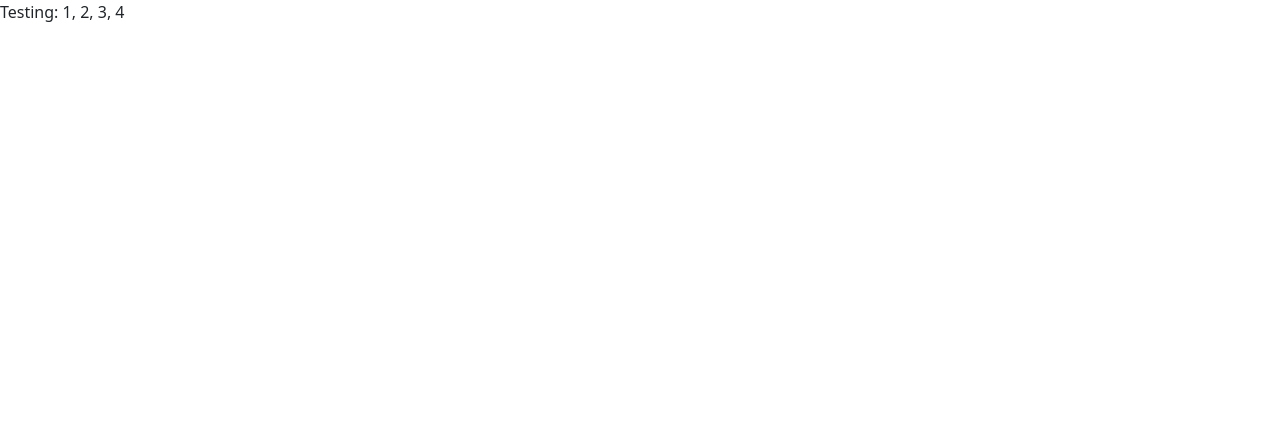
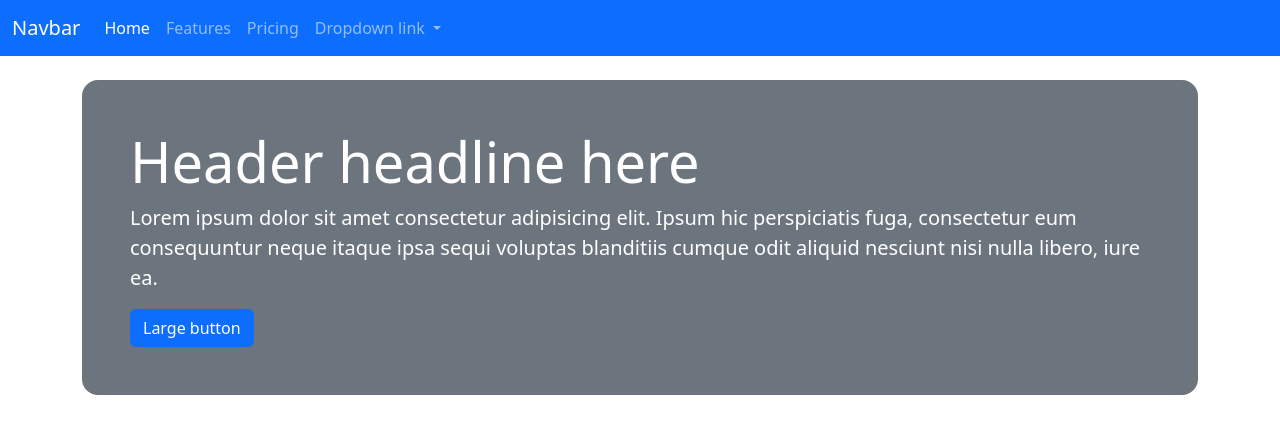
Before and after one commit to graciewarhurst/gracie-bootstrap, a website: page src/index.html in a window 1280 px wide. Drawn offline with nearby package versions, Linux system fonts and the light colour scheme; files that its build step writes are made by us from their sources; files whose address does not match are found by name.

Commit message:
nav and jumbo added

```diff
--- a/src/index.html
+++ b/src/index.html
@@ -9,7 +9,44 @@
 
 <body>
   <!-- Content starts here -->
-  <p>Testing: 1, 2, 3, 4</p>
+  <nav class="navbar navbar-expand-lg bg-primary" data-bs-theme="dark">
+    <div class="container-fluid">
+      <a class="navbar-brand" href="#">Navbar</a>
+      <button class="navbar-toggler" type="button" data-bs-toggle="collapse" data-bs-target="#navbarNavDropdown" aria-controls="navbarNavDropdown" aria-expanded="false" aria-label="Toggle navigation">
+        <span class="navbar-toggler-icon"></span>
+      </button>
+      <div class="collapse navbar-collapse" id="navbarNavDropdown">
+        <ul class="navbar-nav">
+          <li class="nav-item">
+            <a class="nav-link active" aria-current="page" href="#">Home</a>
+          </li>
+          <li class="nav-item">
+            <a class="nav-link" href="#">Features</a>
+          </li>
+          <li class="nav-item">
+            <a class="nav-link" href="#">Pricing</a>
+          </li>
+          <li class="nav-item dropdown">
+            <a class="nav-link dropdown-toggle" href="#" role="button" data-bs-toggle="dropdown" aria-expanded="false">
+              Dropdown link
+            </a>
+            <ul class="dropdown-menu">
+              <li><a class="dropdown-item" href="#">Action</a></li>
+              <li><a class="dropdown-item" href="#">Another action</a></li>
+              <li><a class="dropdown-item" href="#">Something else here</a></li>
+            </ul>
+          </li>
+        </ul>
+      </div>
+    </div>
+  </nav>
+  <div class="container">
+    <header class="bg-secondary text-white my-4 p-5 rounded-4">
+      <h1 class="display-4">Header headline here</h1>
+      <p class="lead">Lorem ipsum dolor sit amet consectetur adipisicing elit. Ipsum hic perspiciatis fuga, consectetur eum consequuntur neque itaque ipsa sequi voluptas blanditiis cumque odit aliquid nesciunt nisi nulla libero, iure ea.</p>
+      <button type="button" class="btn btn-primary btn-large">Large button</button>
+    </header>
+  </div>
 
   <!-- Closing scripts here -->
   <script src="js/bootstrap.bundle.min.js"></script>
```
Also changed, not shown: docs/index.html (+38 -1 lines), README.md.
